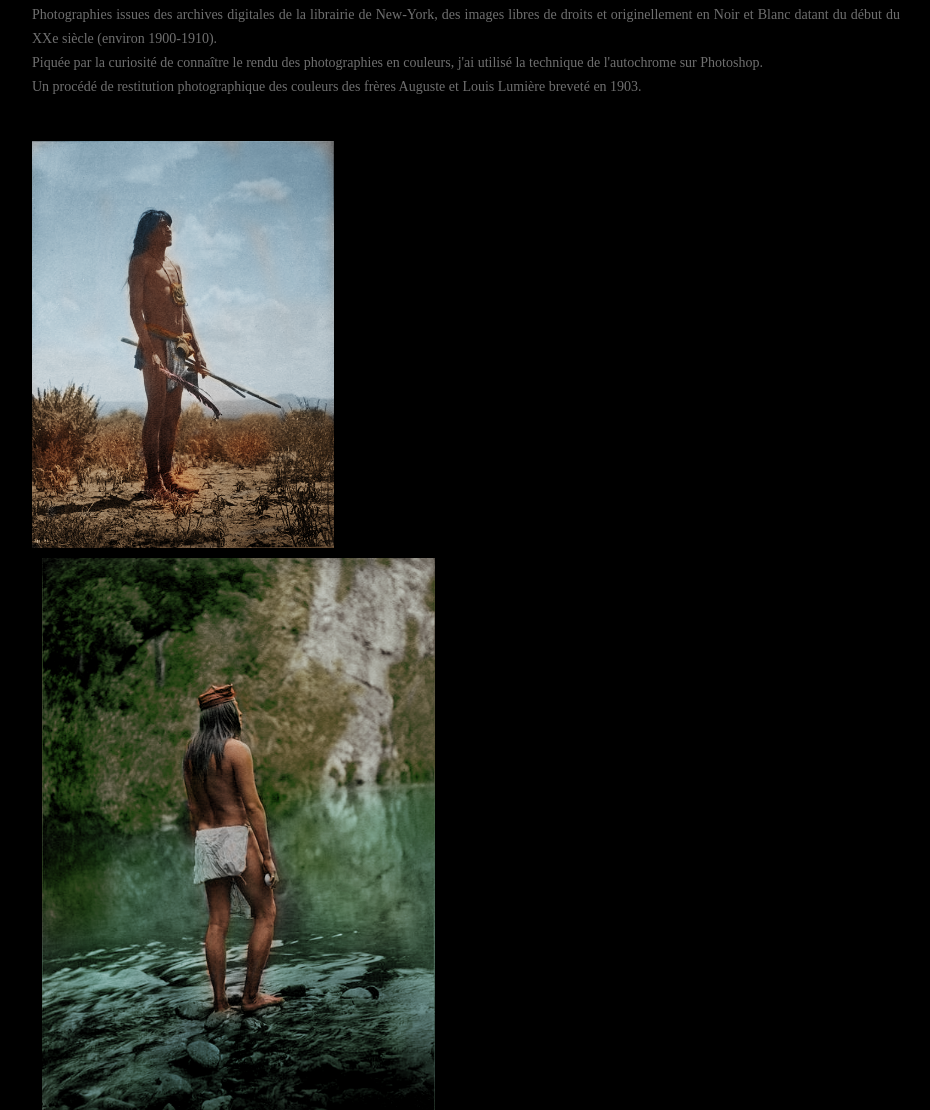
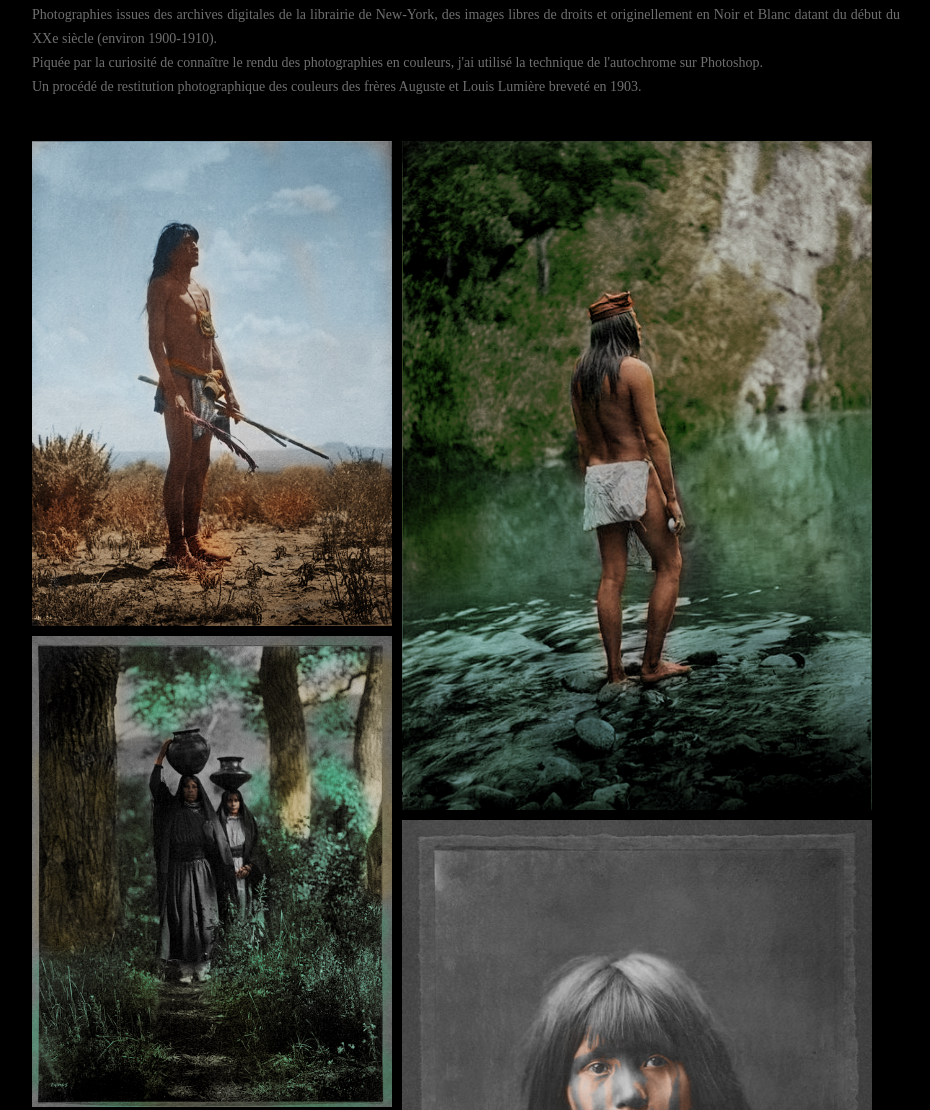
Before and after one commit to julietteuhln/website, a plain HTML site: page apaches-colorimetrie.html in a window 1280 px wide. Shown: the part 709-1819 px from the top of the page, without its empty margins (160-1090 px from the left). Drawn offline with nearby package versions, Linux system fonts and the light colour scheme.

Commit message:
Update apaches-colorimetrie.html

```diff
--- a/apaches-colorimetrie.html
+++ b/apaches-colorimetrie.html
@@ -102,7 +102,12 @@
 
 <script src="https://ajax.googleapis.com/ajax/libs/jquery/3.3.1/jquery.min.js"></script>
 <script src="js/masonry.pkgd.min.js"></script>
-<script src="js/scrollto.js"></script>
+<script>
+	$('.grid').masonry({
+  itemSelector: '.grid-item',
+  columnWidth: 15,
+});
+</script>
 
 
 
```
